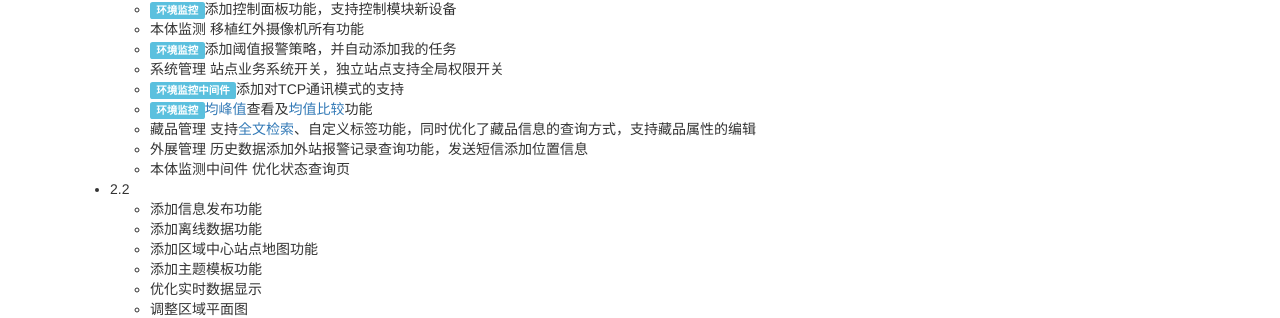
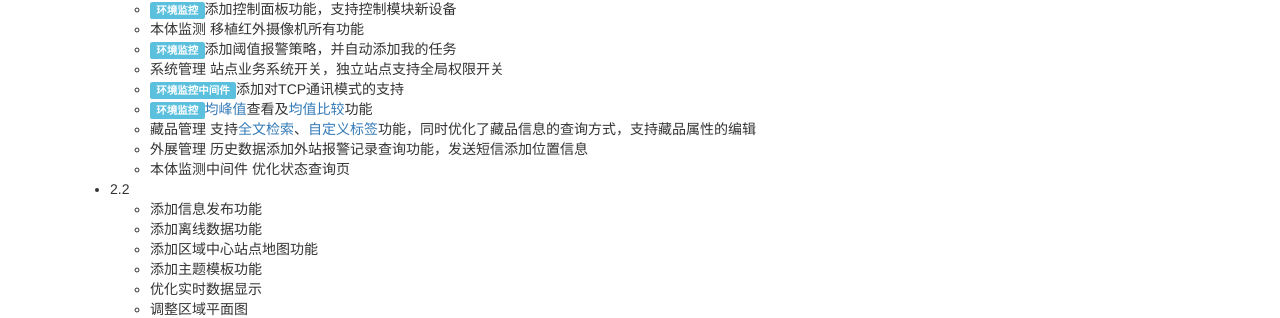
Before and after one commit to microwise-system/products, a Jekyll site: the page built from galaxy/index.html, in a window 1280 px wide. Shown: the part 1108-1426 px from the top of the page. Built offline with Jekyll 4.4.1, drawn with Linux system fonts in a browser that asks for light colours; nearby versions of some CDN libraries; Markdown is read by kramdown in place of the engine named in the settings; some of the changed lines change nothing that is shown.

Commit message:
更新版本信息

```diff
--- a/galaxy/index.html
+++ b/galaxy/index.html
@@ -112,7 +112,7 @@ title: 银河
                     <li>系统管理 站点业务系统开关，独立站点支持全局权限开关</li>
                     <li><span class="label label-info">环境监控中间件</span>添加对TCP通讯模式的支持</li>
                     <li><span class="label label-info">环境监控</span><a  href="{{site.url}}/galaxy/2014/04/29/blueplanet-AvgPeak.html">均峰值</a>查看及<a href="{{site.url}}/galaxy/2014/04/29/blueplanet-average-compare.html">均值比较</a>功能</li>
-                    <li>藏品管理 支持<a href="{{site.url}}/galaxy/2014/04/23/orion-add-fulltext-searching.html">全文检索</a>、自定义标签功能，同时优化了藏品信息的查询方式，支持藏品属性的编辑</li>
+                    <li>藏品管理 支持<a href="{{site.url}}/galaxy/2014/04/23/orion-add-fulltext-searching.html">全文检索</a>、<a href="{{site.url}}/galaxy/2014/06/11/orion-relicLabel.html">自定义标签</a>功能，同时优化了藏品信息的查询方式，支持藏品属性的编辑</li>
                     <li>外展管理 历史数据添加外站报警记录查询功能，发送短信添加位置信息</li>
                     <li>本体监测中间件 优化状态查询页</li>
                 </ul>
```
